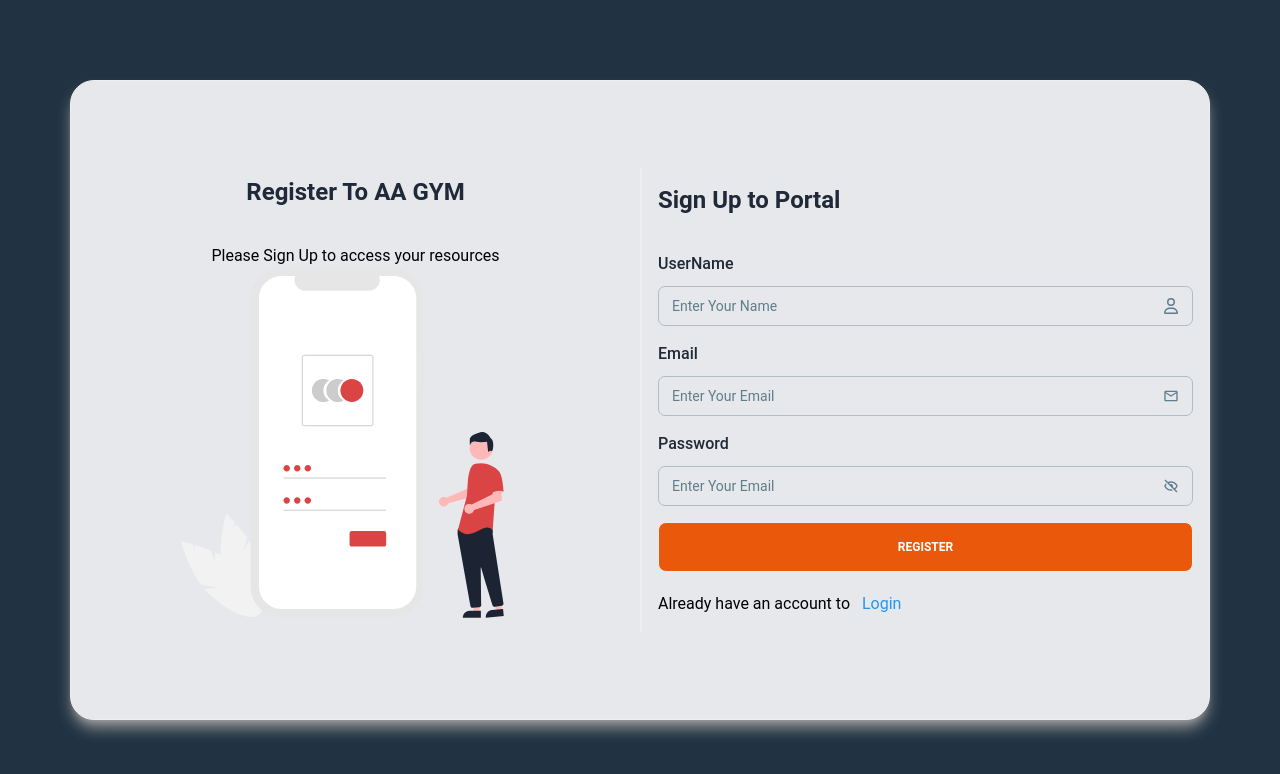
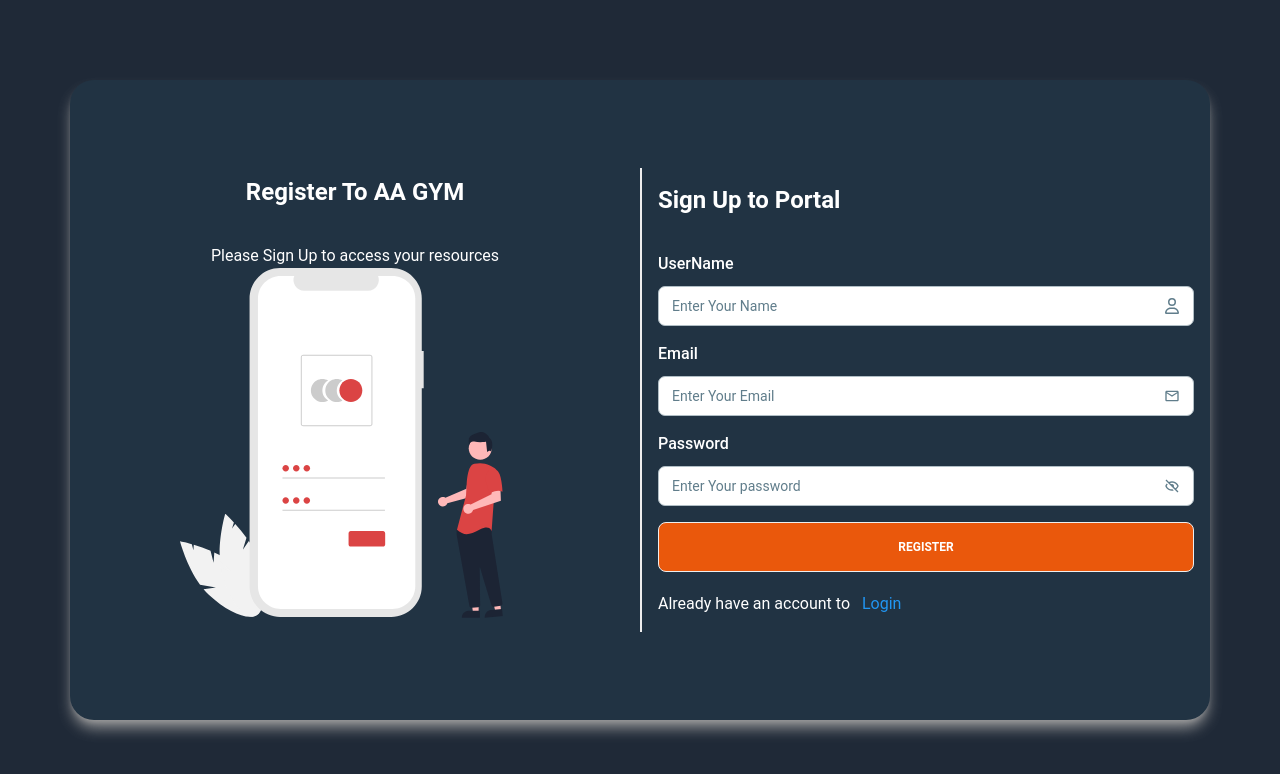
Before and after one commit to ubaidahmed04/Gym-Website, a Next.js app: page /register in a window 1280 px wide. Shown: the top 774 px of the page. Built offline with nearby package versions, Linux system fonts and the light colour scheme.

Commit message:
set root navigation

```diff
--- /dev/null
+++ b/app/(admin)/allProducts/page.jsx
@@ -0,0 +1,9 @@
+import React from 'react'
+
+const AllProducts = () => {
+  return (
+    <div>AllProducts</div>
+  )
+}
+
+export default AllProducts
--- a/app/(auth)/layout.js
+++ b/app/(auth)/layout.js
@@ -5,7 +5,7 @@ export default function Layout({children}){
     return(
       <html lang="en">
        <body
-        className="myfont flex flex-col min-h-screen w-full h-full items-center justify-center bg-darkBlue"
+        className="myfont flex flex-col min-h-screen w-full h-full items-center justify-center bg-black"
       >
         <main className=" max-w-screen-xl flex items-center justify-center py-16 w-full h-full mx-auto ">
           {children}
--- a/app/(auth)/login/page.js
+++ /dev/null
@@ -1,12 +0,0 @@
-import LoginRegister from '@/components/login'
-import React from 'react'
-
-const Login = () => {
-  return (
-    <>
-    <LoginRegister/>
-    </>
-  )
-}
-
-export default Login
--- a/app/(root)/layout.js
+++ b/app/(root)/layout.js
@@ -10,7 +10,7 @@ export default function RootLayout({ children }) {
       <body
         className={`antialiased`}
       >
-        <section className="myfont flex flex-col min-h-screen max-h-full justify-center items-center" >
+        <section className="myfont flex flex-col bg-black min-h-screen max-h-full justify-center items-center" >
 
             <main className="flex-grow max-w-screen-xl w-full flex flex-col justify-center items-center mx-auto">
               {children}
--- a/app/(root)/page.js
+++ b/app/(root)/page.js
@@ -1,10 +1,12 @@
-import RootSec from '@/components/RootSec'
+import LoginRegister from '@/components/login'
 import React from 'react'
 
-const Home  = () => {
+const Login = () => {
   return (
-    <><RootSec/> </>
+    <>
+    <LoginRegister/>
+    </>
   )
 }
 
-export default Home
+export default Login
--- a/components/Sidebar.jsx
+++ b/components/Sidebar.jsx
@@ -31,6 +31,7 @@ import {
   Drawer,
   Alert,
 } from "@material-tailwind/react";
+import Link from "next/link";
 
 export default function Sidebar() {
   const [isDrawerOpen, setIsDrawerOpen] = useState(false);
@@ -88,7 +89,7 @@ function SidebarContent({ closeDrawer, openAlert, setOpenAlert, open, handleOpen
     <Card
       color="transparent"
       shadow={false}
-      className="h-[calc(100vh-2rem)] border w-full p-4"
+      className="h-[calc(100vh)] sticky top-0  border w-full p-4"
     >
       <div className="mb-2 flex items-center gap-4 p-4">
         <SiOpenaigym  size={30} className="font-bold text-2xl"/>
@@ -180,49 +181,35 @@ function SidebarContent({ closeDrawer, openAlert, setOpenAlert, open, handleOpen
                 </ListItemPrefix>
                 Orders
               </ListItem>
+
+        <Link href={"/allProducts"}>
               <ListItem>
                 <ListItemPrefix>
                   <FiChevronRight className="h-3 w-5" />
                 </ListItemPrefix>
                 Products
               </ListItem>
+        </Link>
             </List>
           </AccordionBody>
         </Accordion>
         <hr className="my-2 border-blue-gray-50" />
-        {/* <ListItem>
-          <ListItemPrefix>
-            <FiInbox className="h-5 w-5" />
-          </ListItemPrefix>
-          Inbox
-          <ListItemSuffix>
-            <Chip
-              value="14"
-              size="sm"
-              variant="ghost"
-              color="blue-gray"
-              className="rounded-full"
-            />
-          </ListItemSuffix>
-        </ListItem> */}
+
         <ListItem>
           <ListItemPrefix>
             <FiUser className="h-5 w-5" />
           </ListItemPrefix>
           Profile
         </ListItem>
-        <ListItem>
-          <ListItemPrefix>
-            <FiSettings className="h-5 w-5" />
-          </ListItemPrefix>
-          Settings
-        </ListItem>
+
+        <Link href={"/"}>
         <ListItem>
           <ListItemPrefix>
             <FiLogOut className="h-5 w-5" />
           </ListItemPrefix>
           Log Out
         </ListItem>
+        </Link>
       </List>
       <Alert
         open={openAlert}
--- a/components/login.jsx
+++ b/components/login.jsx
@@ -15,16 +15,16 @@ const LoginRegister = () => {
         }
   return (
     <Suspense>
-    <div className="rounded-3xl border border-stroke w-full h-[80vh]   bg-[#e6e8eb] flex items-center justify-center shadow-lg shadow-gray-500">
+    <div className="rounded-3xl  w-full h-[80vh]   bg-darkBlue flex items-center justify-center shadow-lg shadow-gray-500">
       <div
       className="flex flex-wrap items-center justify-center w-full h-full ">
         <div className="hidden w-full xl:block xl:w-1/2">
 
           <div className="px-26 py-17.5 text-center">
-            <h2 className="mb-9 text-2xl font-bold text-black dark:text-white sm:text-title-xl2">
+            <h2 className="mb-9 text-2xl font-bold text-white sm:text-title-xl2">
               SignIn To AA GYM
             </h2>
-            <p className="2xl:px-20">
+            <p className="2xl:px-20 text-white">
               Please Sign in to access your resources
             </p>
             <span className="mt-15  inline-block">
@@ -152,9 +152,9 @@ const LoginRegister = () => {
           </div>
         </div>
 
-        <div className="w-full flex items-center flex-col gap-8 rounded-r-lg border-stroke bg-slate-300 dark:border-strokedark xl:w-1/2 xl:border-l-2">
+        <div className="w-full flex items-center flex-col gap-8 rounded-r-lg border-stroke bg-slate-300 border-strokedark xl:w-1/2 xl:border-l-2">
 
-        <h2 className="mb-9 text-2xl font-bold text-black dark:text-white sm:text-title-xl2">
+        <h2 className="mb-9 text-2xl font-bold text-white sm:text-title-xl2">
               Sign In to Portal
             </h2>
           <Formik
@@ -169,7 +169,7 @@ const LoginRegister = () => {
                     name="email"
                     type="email"
                     placeholder="Email"
-                    className={`block w-full p-2 border-b-2 ${errors.email && touched.email ? 'border-red-500' : 'border-gray-300'}`}
+                    className={`block w-full p-2 placeholder:text-black border-b-2 ${errors.email && touched.email ? 'border-red-500' : 'border-gray-300'}`}
                   />
                   <ErrorMessage name="email" component="div" className="text-red-500 text-sm mt-1" />
                 </div>
@@ -179,7 +179,7 @@ const LoginRegister = () => {
                     name="password"
                     type={showPassword ? "text" : "password"}
                     placeholder="Password"
-                    className={`block w-full p-2 border-b-2 ${errors.password && touched.password ? 'border-red-500' : 'border-gray-300'}`}
+                    className={`block w-full p-2 placeholder:text-black border-b-2 ${errors.password && touched.password ? 'border-red-500' : 'border-gray-300'}`}
                   />
                   <span
                     className="absolute right-2 top-3 cursor-pointer"
@@ -190,14 +190,14 @@ const LoginRegister = () => {
                   <ErrorMessage name="password" component="div" className="text-red-500  text-sm mt-1" />
                 </div>
                 <div>
+                <Link href={'/members'} >
                 <Button  className="w-full text-white bg-orange">
-                <Link href={'/dashboard'} >
                    Sign In
+                </Button>
                 </Link>
-                </Button>
-                <div className="xl:px-20 mt-5  justify-start flex">
-                Dont have an account ?
-                <Link href={'/register'} className="text-blue-500 hover:cursor-pointer
+                <div className="xl:px-20 mt-5  text-white justify-start flex">
+                Dont have an account
+                <Link href={'/register'} className="text-blue-500 ml-2 hover:underline hover:cursor-pointer
                  ">
                     Register
                 </Link>
--- a/components/register.jsx
+++ b/components/register.jsx
@@ -13,16 +13,16 @@ const RegisterForm = () => {
 
   return (
        <Suspense >
-      <div className="rounded-3xl border border-stroke w-full h-[80vh]   bg-[#e6e8eb] flex items-center justify-center shadow-lg shadow-gray-500">
+      <div className="rounded-3xl  w-full h-[80vh]   bg-darkBlue flex items-center justify-center shadow-lg shadow-gray-500">
         <div
         className="flex flex-wrap items-center justify-center w-full h-full ">
           <div className="hidden w-full xl:block xl:w-1/2">
             <div className="px-26 py-17.5 text-center">
-              <h2 className="mb-9 text-2xl font-bold text-black dark:text-white sm:text-title-xl2">
+              <h2 className="mb-9 text-2xl font-bold text-white sm:text-title-xl2">
                 Register To  AA GYM
 
               </h2>
-              <p className="2xl:px-20">
+              <p className="2xl:px-20 text-white">
                 Please Sign Up to access your resources
               </p>
 
@@ -155,52 +155,54 @@ const RegisterForm = () => {
           <div className="w-full flex items-center flex-col gap-8 rounded-r-lg border-stroke bg-slate-300 dark:border-strokedark xl:w-1/2 xl:border-l-2">
             <div className="w-full p-4 sm:p-12.5 xl:p-17.5">
 
-              <h2 className="mb-9 text-2xl font-bold text-black dark:text-white sm:text-title-xl2">
+              <h2 className="mb-9 text-2xl font-bold text-white sm:text-title-xl2">
                 Sign Up to Portal
               </h2>
 
               <div className="mb-4">
-                <label className="mb-2.5 block font-medium text-black dark:text-white">
+                <label className="mb-2.5 block font-medium focus:text-darkgray text-white">
                   UserName
                 </label>
                 <div className="w-full">
-                  <Input label="Enter Your Name" icon={<FaRegUser/>} />
+                  <Input className="focus:border-white bg-white" label="Enter Your Name" icon={<FaRegUser/>} />
                 </div>
 
               </div>
               <div className="mb-4">
-                <label className="mb-2.5 block font-medium text-black dark:text-white">
+                <label className="mb-2.5 block font-medium focus:text-darkgray text-white">
                   Email
                 </label>
                 <div className="w-full">
-                  <Input label="Enter Your Email" icon={<MdOutlineMail/>} />
+                  <Input className="focus:border-white bg-white" label="Enter Your Email" icon={<MdOutlineMail/>} />
                 </div>
 
               </div>
               <div className="mb-4">
-                <label className="mb-2.5 block font-medium text-black dark:text-white">
+                <label className="mb-2.5 block font-medium focus:text-darkgray text-white">
                   Password
                 </label>
                 <div className="w-full">
-                  <Input type={showPassword ? "text" : "password"} label="Enter Your Email" icon={showPassword ? <BiShow  onClick={tooglePassword} /> : <BiHide  onClick={tooglePassword}  />}  />
+                  <Input className="focus:border-white bg-white" type={showPassword ? "text" : "password"} label="Enter Your password" icon={showPassword ? <BiShow  className="hover:cursor-pointer" onClick={tooglePassword} /> : <BiHide className="hover:cursor-pointer" onClick={tooglePassword}  />}  />
                 </div>
 
               </div>
 
 
               <div className="mb-5">
+                <Link href={'/dashboard'} >
                 <Button
                 variant="outlined"
                   type="submit"
                   className="w-full cursor-pointer rounded-lg border border-primary bg-primary p-4 text-white bg-orange transition hover:bg-opacity-90"
                 >
-                  Register
+                   Register
                 </Button>
+                </Link>
               </div>
 
-                <p className="2xl:px-20">
+                <p className="2xl:px-20 text-white">
                 Already have an account to
-                <Link href={'/login'}>
+                <Link href={'/'}>
                  <span className="text-blue-500 hover:cursor-pointer pl-3 hover:underline
                  ">Login</span>
                  </Link>
--- a/package.json
+++ b/package.json
@@ -19,6 +19,7 @@
     "swiper": "^11.1.15"
   },
   "devDependencies": {
+    "@types/node": "22.10.2",
     "eslint": "^8",
     "eslint-config-next": "14.2.20",
     "postcss": "^8",
```
Also changed, not shown: tsconfig.json (added, +34 -0 lines), app/(root)/register/page.js (renamed from app/(auth)/register/page.js), 1 other file (tests, documents, lock files or other folders).
